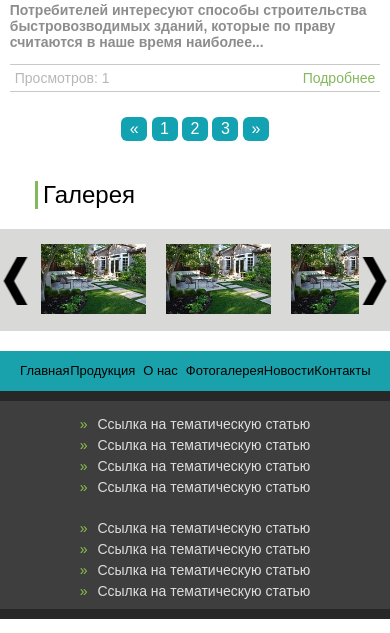
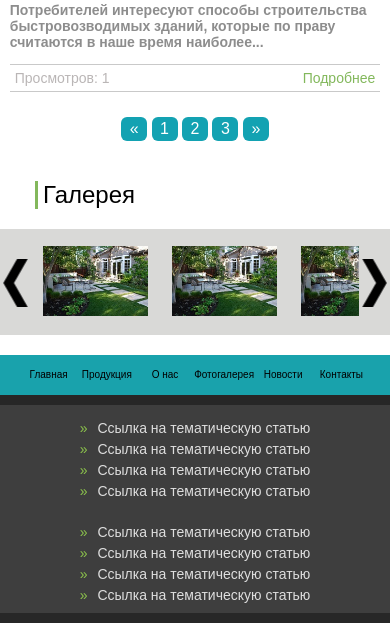
Before and after one commit to DROTIK-pyt/DROTIK-pyt.github.io, a PHP site: page / in a window 390 px wide. Shown: the part 3491-4124 px from the top of the page. Run offline with PHP 8.4, Linux system fonts and the light colour scheme; some libraries are stand-ins or nearby versions.

Commit message:
Update mobile.css

```diff
--- a/css/mobile.css
+++ b/css/mobile.css
@@ -101,7 +101,7 @@
 		justify-content: space-between;
 	}
 	.gallery .photo a {
-		margin: 10px;
+		margin: 12px;
 	}
 }
 @media (max-width: 600px) {
@@ -198,7 +198,7 @@
 		display: block;
 	}
 	footer nav ul li a {
-		font-size: 13px;
+		font-size: 10px;
 	}
 	footer .links {
 		flex-direction: column;
```
